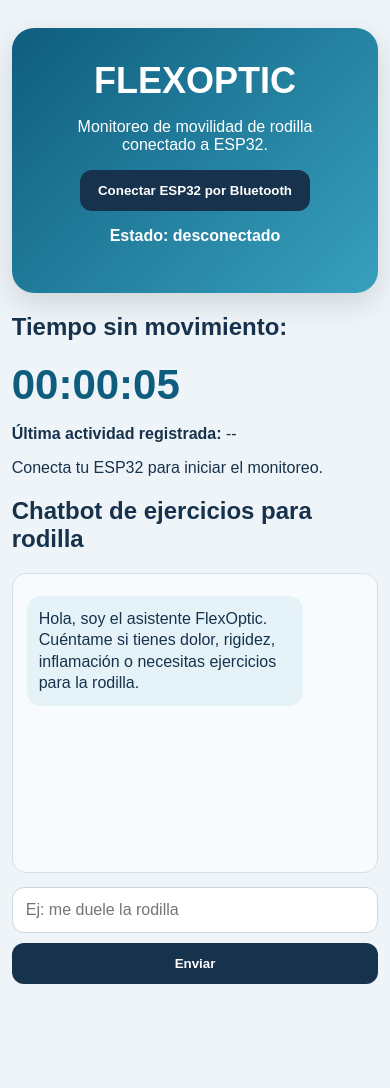
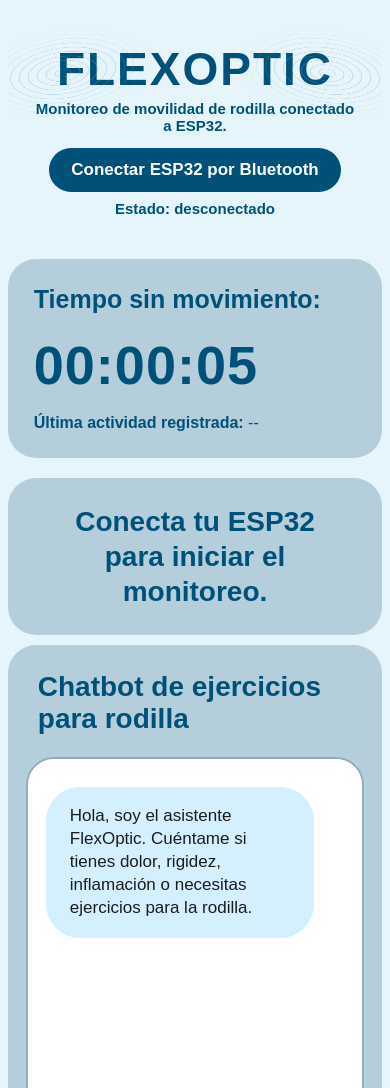
Before and after one commit to TotetinaGG/FlexOptic_app, a website: page index.html in a window 390 px wide. Shown: the top 1088 px of the page. Before the commit the page ends 1012 px from the top, so only its background shows below. Drawn offline with Linux system fonts and the light colour scheme.

Commit message:
Refactor CSS for layout and design enhancements
Updated styles for improved layout and responsiveness, including changes to typography, button styles, and grid layout.

```diff
--- a/style.css
+++ b/style.css
@@ -1,22 +1,314 @@
-:root { font-family: Arial, sans-serif; color: #17324d; background: #eef4f8; }
-* { box-sizing: border-box; }
-body { margin: 0; }
-.app { width: min(1050px, 94%); margin: auto; padding: 28px 0; }
-.hero { background: linear-gradient(135deg, #0f5d7e, #37a0bd); color: white; border-radius: 22px; padding: 32px; text-align: center; box-shadow: 0 10px 30px #0002; }
-h1 { margin: 0; font-size: 46px; }
-button { border: none; border-radius: 12px; padding: 13px 18px; background: #17324d; color: white; font-weight: bold; cursor: pointer; }
-button:hover { filter: brightness(1.12); }
-.status { font-weight: bold; }
-.grid { display: grid; grid-template-columns: repeat(auto-fit, minmax(280px, 1fr)); gap: 18px; margin: 22px 0; }
-.card { background: white; border-radius: 18px; padding: 24px; box-shadow: 0 8px 24px #0001; }
-.timer { font-size: 54px; font-weight: bold; margin: 16px 0; color: #0f5d7e; }
-.sensor { font-size: 48px; font-weight: bold; color: #37a0bd; }
-.alert { background: #ffdf70; color: #442d00; border-radius: 16px; padding: 18px; font-weight: bold; margin-bottom: 22px; text-align: center; }
-.hidden { display: none; }
-.chat-window { height: 300px; overflow-y: auto; border: 1px solid #d6e0e7; border-radius: 14px; padding: 14px; background: #f8fbfd; }
-.msg { max-width: 82%; padding: 12px; border-radius: 14px; margin: 8px 0; line-height: 1.35; }
-.bot { background: #e5f3f8; }
-.user { background: #17324d; color: white; margin-left: auto; }
-.chat-form { display: flex; gap: 10px; margin-top: 14px; }
-input { flex: 1; padding: 13px; border: 1px solid #cbd8df; border-radius: 12px; font-size: 16px; }
-@media (max-width: 600px) { h1 { font-size: 36px; } .timer { font-size: 42px; } .chat-form { flex-direction: column; } }
+:root {
+  font-family: Arial, Helvetica, sans-serif;
+  color: #00517a;
+  background: #e6f5fb;
+}
+
+* {
+  box-sizing: border-box;
+}
+
+body {
+  margin: 0;
+  background: #e6f5fb;
+}
+
+.app {
+  width: min(1120px, 96%);
+  margin: auto;
+  padding: 28px 0 60px;
+}
+
+/* Encabezado */
+
+.hero {
+  position: relative;
+  text-align: center;
+  padding: 18px 24px 16px;
+  overflow: hidden;
+}
+
+.hero h1 {
+  margin: 0;
+  font-size: 64px;
+  line-height: 1;
+  letter-spacing: 2px;
+  color: #00517a;
+  font-weight: 900;
+}
+
+.hero p {
+  margin: 8px 0 14px;
+  font-size: 18px;
+  font-weight: 700;
+  color: #00517a;
+}
+
+button {
+  border: none;
+  border-radius: 999px;
+  padding: 12px 22px;
+  background: #00517a;
+  color: white;
+  font-size: 17px;
+  font-weight: 700;
+  cursor: pointer;
+  transition: transform 0.15s ease, filter 0.15s ease;
+}
+
+button:hover {
+  filter: brightness(1.08);
+  transform: translateY(-1px);
+}
+
+.status {
+  margin-top: 10px;
+  font-size: 18px;
+  font-weight: 500;
+  color: #222;
+}
+
+/* Ondas decorativas superiores */
+
+.wave {
+  position: absolute;
+  top: 0;
+  width: 310px;
+  height: 135px;
+  opacity: 0.35;
+  pointer-events: none;
+  background:
+    repeating-radial-gradient(
+      ellipse at center,
+      transparent 0,
+      transparent 7px,
+      #7ea8b9 8px,
+      transparent 9px
+    );
+  mask-image: radial-gradient(ellipse at center, black 35%, transparent 70%);
+}
+
+.wave-left {
+  left: -40px;
+  transform: rotate(-8deg);
+}
+
+.wave-right {
+  right: -40px;
+  transform: rotate(8deg);
+}
+
+/* Tarjetas superiores */
+
+.dashboard {
+  display: grid;
+  grid-template-columns: 1fr 1fr;
+  gap: 20px;
+  margin-top: 12px;
+}
+
+.panel {
+  background: #b4cfdb;
+  border-radius: 42px;
+  min-height: 230px;
+  padding: 34px 34px;
+  color: #00517a;
+}
+
+.timer-panel h2 {
+  margin: 0;
+  font-size: 25px;
+  font-weight: 900;
+}
+
+.timer {
+  margin: 24px 0 22px;
+  font-size: 70px;
+  line-height: 1;
+  font-weight: 900;
+  color: #00517a;
+  letter-spacing: 1px;
+}
+
+.last-activity {
+  margin: 0;
+  font-size: 16px;
+  color: #00517a;
+}
+
+.last-activity strong {
+  font-weight: 900;
+}
+
+.message-panel {
+  display: flex;
+  align-items: center;
+  justify-content: center;
+  text-align: center;
+}
+
+.movement-message {
+  margin: 0;
+  max-width: 90%;
+  font-size: 36px;
+  line-height: 1.25;
+  font-weight: 900;
+  color: #00517a;
+}
+
+/* Alerta 45 minutos */
+
+.alert {
+  margin: 14px 0 10px;
+  padding: 18px 24px;
+  background: #ff3338;
+  color: white;
+  border-radius: 999px;
+  font-size: 23px;
+  line-height: 1.25;
+  font-weight: 900;
+  text-align: center;
+}
+
+.hidden {
+  display: none;
+}
+
+/* Chatbot */
+
+.chatbot-panel {
+  margin-top: 10px;
+  background: #b4cfdb;
+  border-radius: 42px;
+  padding: 34px 26px 26px;
+}
+
+.chatbot-panel h2 {
+  margin: 0 0 22px 12px;
+  font-size: 28px;
+  font-weight: 900;
+  color: #00517a;
+}
+
+.chat-window {
+  height: 430px;
+  overflow-y: auto;
+  background: white;
+  border: 2px solid #91aebb;
+  border-radius: 38px;
+  padding: 28px;
+}
+
+.msg {
+  max-width: 62%;
+  padding: 18px 24px;
+  border-radius: 34px;
+  margin: 10px 0;
+  font-size: 22px;
+  line-height: 1.35;
+}
+
+.bot {
+  background: #d4f0ff;
+  color: #1c1c1c;
+}
+
+.user {
+  background: #00517a;
+  color: white;
+  margin-left: auto;
+}
+
+.chat-form {
+  display: flex;
+  gap: 20px;
+  margin-top: 22px;
+}
+
+input {
+  flex: 1;
+  padding: 18px 28px;
+  border: 2px solid #91aebb;
+  border-radius: 999px;
+  font-size: 22px;
+  outline: none;
+}
+
+input::placeholder {
+  color: #9c9c9c;
+}
+
+.chat-form button {
+  background: white;
+  color: #1c1c1c;
+  border: 2px solid #91aebb;
+  min-width: 110px;
+  font-size: 22px;
+}
+
+/* Adaptación móvil */
+
+@media (max-width: 800px) {
+  .hero h1 {
+    font-size: 46px;
+  }
+
+  .hero p {
+    font-size: 15px;
+  }
+
+  .dashboard {
+    grid-template-columns: 1fr;
+  }
+
+  .panel {
+    min-height: auto;
+    border-radius: 28px;
+    padding: 26px;
+  }
+
+  .timer {
+    font-size: 54px;
+  }
+
+  .movement-message {
+    font-size: 28px;
+  }
+
+  .alert {
+    border-radius: 26px;
+    font-size: 18px;
+  }
+
+  .chatbot-panel {
+    border-radius: 28px;
+    padding: 26px 18px 18px;
+  }
+
+  .chat-window {
+    height: 360px;
+    border-radius: 28px;
+    padding: 18px;
+  }
+
+  .msg {
+    max-width: 90%;
+    font-size: 17px;
+  }
+
+  .chat-form {
+    flex-direction: column;
+    gap: 12px;
+  }
+
+  input,
+  .chat-form button {
+    width: 100%;
+    font-size: 18px;
+  }
+
+  .wave {
+    width: 190px;
+    height: 90px;
+  }
+}
```
